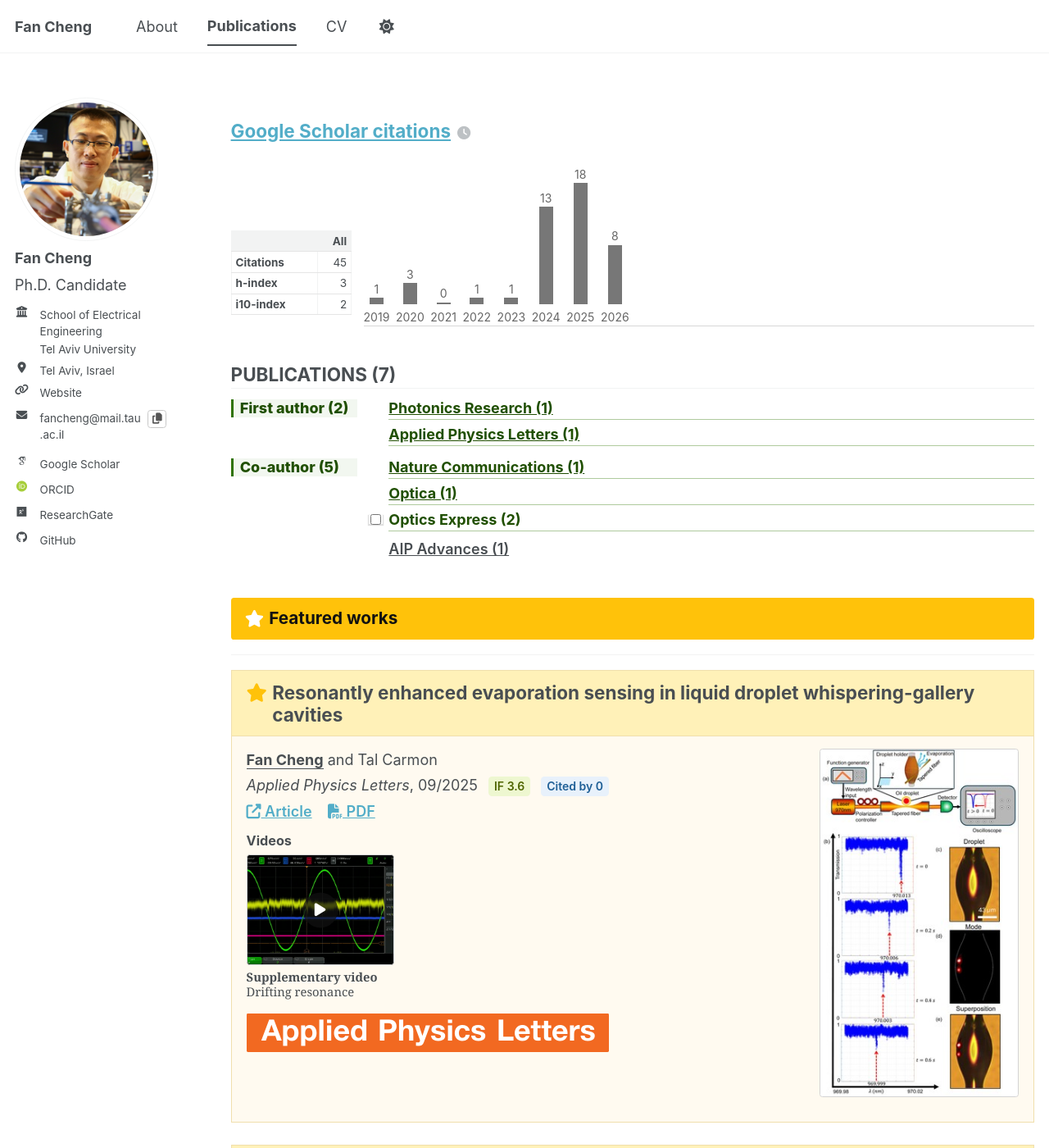
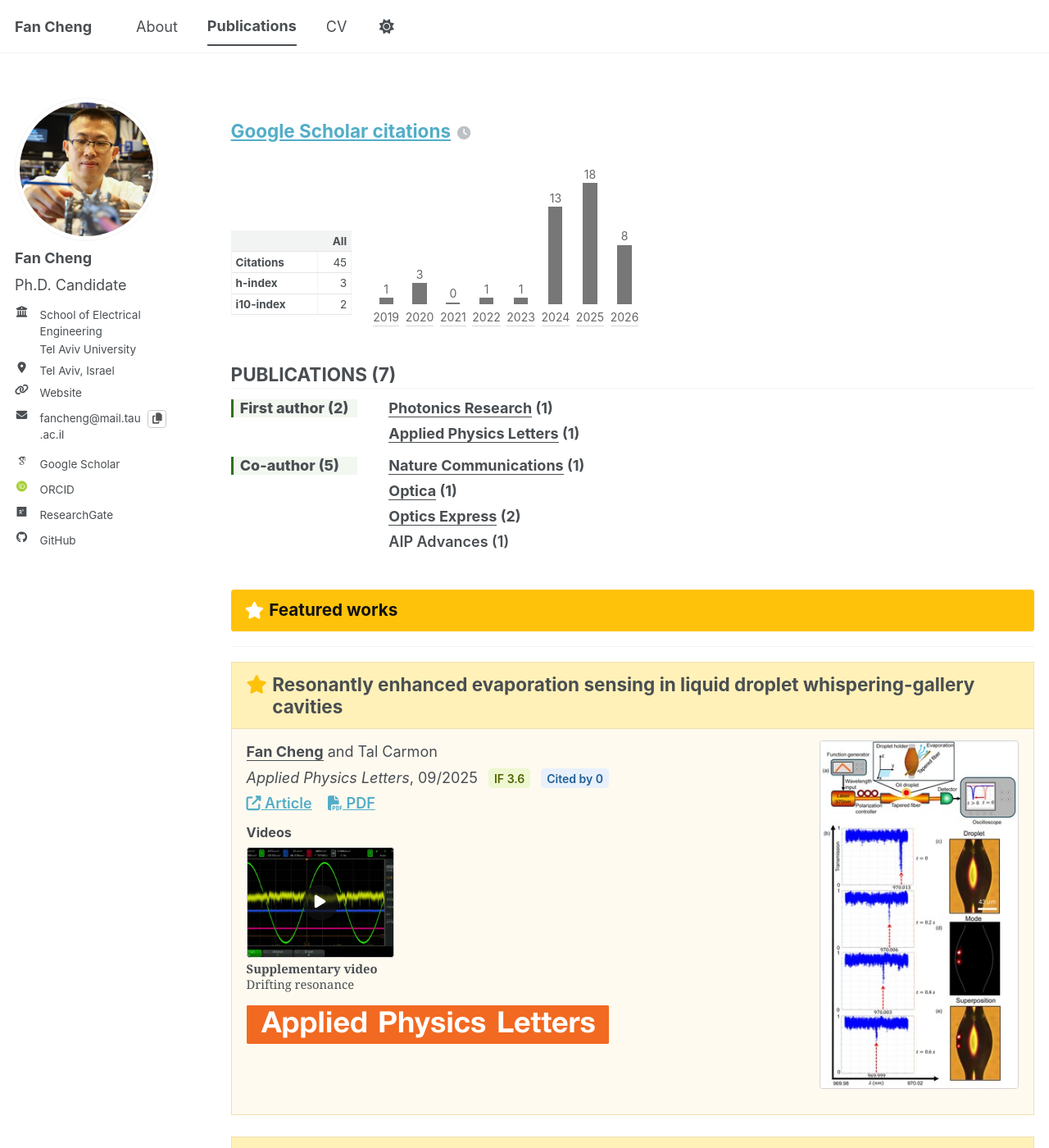
Before and after one commit to FanCheng5640/fancheng5640.github.io, a Jekyll site: the page built from _pages/publications.html, in a window 1280 px wide and 1400 px high. Shown: the whole window at 82% size. Built offline with Jekyll 4.4.1, drawn with Linux system fonts in a browser that asks for light colours; some web fonts are replaced; a script bundle is joined from its source files by our own code; library files that are not in the unit come from our copies; some of the changed text lies outside the part shown.

Commit message:
Refine publication metrics and thumbnails

```diff
--- a/_includes/publication-figure.html
+++ b/_includes/publication-figure.html
@@ -13,7 +13,7 @@
     <div class="publication__visual-cluster">
       <figure class="publication__figure publication__figure--{{ figure_context }} publication__figure--orientation-{{ figure_orientation }}">
         <a class="publication__figure-trigger" href="{{ figure_image | relative_url }}" data-publication-figure-open aria-haspopup="dialog" aria-controls="{{ figure_dialog_id }}" title="View larger image">
-          <img src="{{ figure_thumb | relative_url }}" alt="{{ figure_alt | escape }}" loading="lazy" decoding="async">
+          <img src="{{ figure_thumb | relative_url }}" alt="{{ figure_alt | escape }}" loading="eager" decoding="async">
         </a>
         <dialog id="{{ figure_dialog_id }}" class="publication__figure-dialog" data-publication-figure-dialog aria-label="Publication image">
           <button class="publication__figure-close" type="button" data-publication-figure-close aria-label="Close enlarged figure" title="Close">&times;</button>
--- a/_includes/publication-single.html
+++ b/_includes/publication-single.html
@@ -13,6 +13,11 @@
 {% assign journal_mark = journal_brand.mark | default: post.venue %}
 {% assign journal_logo = journal_brand.logo %}
 {% assign publication_metric = site.data.journal_metrics.journals | where: "name", post.venue | first %}
+{% assign impact_meta = site.data.journal_metrics.metadata %}
+{% assign impact_badge_title = nil %}
+{% if impact_meta %}
+  {% assign impact_badge_title = "Journal Impact Factor (JIF): " | append: impact_meta.metric_year | append: " JCR data." %}
+{% endif %}
 {% assign publication_citation = nil %}
 {% if post.doi and site.data.google_scholar.publication_citations %}
   {% assign publication_citation = site.data.google_scholar.publication_citations | where: "doi", post.doi | first %}
@@ -54,9 +59,9 @@
     <p class="publication__meta">
       {% if post.venue %}<i class="publication__venue">{{ post.venue }}</i>{% endif %}{% if post.date %}{% if post.venue %}, {% endif %}{{ post.date | default: "1900-01-01" | date: "%m/%Y" }}{% endif %}
       {% if publication_metric %}
-        <span class="publication__badge">IF {{ publication_metric.impact_factor }}</span>
+        <span class="publication__badge"{% if impact_badge_title %} title="{{ impact_badge_title | escape }}"{% endif %}>IF {{ publication_metric.impact_factor }}</span>
       {% elsif post.journal_impact_factor and post.journal_impact_factor != 0 %}
-        <span class="publication__badge">IF {{ post.journal_impact_factor }}</span>
+        <span class="publication__badge"{% if impact_badge_title %} title="{{ impact_badge_title | escape }}"{% endif %}>IF {{ post.journal_impact_factor }}</span>
       {% endif %}
       {% if publication_citation %}
         <span class="publication__badge publication__badge--citations">Cited by {{ publication_citation.citation_count }}</span>
--- a/_includes/publication-summary-venues.html
+++ b/_includes/publication-summary-venues.html
@@ -11,12 +11,12 @@
       {% assign venue_anchor_base = venue_post.url | default: venue_post.permalink | slugify %}
       {% assign venue_anchor = "publication-" | append: venue_anchor_base %}
       <span class="publication-summary__venue-spacer" aria-hidden="true"></span>
-      <a class="publication-summary__venue-name publication-summary__venue-link{{ priority_class }}" href="#{{ venue_anchor }}">{{ venue_group.name }} ({{ venue_items.size }})</a>
+      <a class="publication-summary__venue-name publication-summary__venue-link{{ priority_class }}" href="#{{ venue_anchor }}"><span class="publication-summary__venue-title">{{ venue_group.name }}</span> <span class="publication-summary__venue-count">({{ venue_items.size }})</span></a>
     {% else %}
       {% assign venue_slug = venue_group.name | slugify %}
-      {% assign venue_toggle_id = "publication-summary-" | append: include.role_slug | append: "-" | append: venue_slug %}
-      <input class="publication-summary__venue-toggle" type="checkbox" id="{{ venue_toggle_id }}">
-      <label class="publication-summary__venue-name publication-summary__venue-label{{ priority_class }}" for="{{ venue_toggle_id }}">{{ venue_group.name }} ({{ venue_items.size }})</label>
+      <span class="publication-summary__venue-spacer" aria-hidden="true"></span>
+      <details class="publication-summary__venue-details">
+        <summary class="publication-summary__venue-name publication-summary__venue-summary{{ priority_class }}"><span class="publication-summary__venue-title">{{ venue_group.name }}</span> <span class="publication-summary__venue-count">({{ venue_items.size }})</span></summary>
         <ul class="publication-summary__paper-list">
         {% for venue_post in venue_items %}
           {% assign paper_anchor_base = venue_post.url | default: venue_post.permalink | slugify %}
@@ -24,6 +24,7 @@
           <li><a href="#{{ paper_anchor }}">{{ venue_post.title }}</a></li>
         {% endfor %}
         </ul>
+      </details>
     {% endif %}
   </li>
 {% endfor %}
--- a/_pages/publications.html
+++ b/_pages/publications.html
@@ -74,7 +74,6 @@
 {% endif %}
 
 <h2 class="publication-count-heading">PUBLICATIONS ({{ site.publications | size }})</h2><hr class="publication-count-rule" />
-{% assign impact_meta = site.data.journal_metrics.metadata %}
 <div class="publication-summary">
   <section class="publication-summary__section">
     <h3 class="publication-summary__role">First author ({{ first_author_publications | size }})</h3>
@@ -103,6 +102,3 @@
 {% for post in publications_sorted %}
   {% include publication-single.html anchor_prefix="publication" %}
 {% endfor %}
-{% if impact_meta %}
-  <p class="publication-impact-note">Journal Impact Factor (JIF): {{ impact_meta.metric_year }} JCR data.</p>
-{% endif %}
--- a/_sass/layout/_publications.scss
+++ b/_sass/layout/_publications.scss
@@ -17,7 +17,8 @@
 .scholar-metrics__content {
   display: grid;
   grid-template-columns: 8.2rem minmax(16rem, 1fr);
-  gap: 0.8rem;
+  column-gap: 1.45rem;
+  row-gap: 0.8rem;
   align-items: end;
 }
 
@@ -47,9 +48,11 @@
   display: flex;
   align-items: end;
   gap: 0.42rem;
+  justify-self: start;
+  width: max-content;
+  max-width: 100%;
   min-height: 11rem;
   padding-top: 1.2rem;
-  border-bottom: 1px solid #d7d7d7;
 }
 
 .scholar-metrics__bar-group {
@@ -58,6 +61,7 @@
   justify-items: center;
   align-items: end;
   min-width: 1.65rem;
+  border-bottom: 1px solid #d7d7d7;
   color: #666;
   font-size: 0.78rem;
 }
@@ -135,7 +139,7 @@
   padding-left: 0.45rem;
   border-left: 3px solid #2f7300;
   background: rgba(47, 115, 0, 0.06);
-  color: #204f00;
+  color: var(--global-text-color);
   font-size: 1rem;
   font-weight: 800;
 }
@@ -163,27 +167,56 @@
   font-weight: 600;
 }
 
-.publication-summary__venue-link,
-.publication-summary__venue-label {
+.publication-summary .publication-summary__venue-link,
+.publication-summary .publication-summary__venue-summary,
+.publication-summary .publication-summary__paper-list a {
   color: inherit;
   text-decoration: none;
 }
 
-.publication-summary__venue-link:hover,
-.publication-summary__venue-link:focus,
-.publication-summary__paper-list a:hover,
-.publication-summary__paper-list a:focus {
+.publication-summary .publication-summary__venue-link:hover,
+.publication-summary .publication-summary__venue-link:focus,
+.publication-summary .publication-summary__venue-summary:hover,
+.publication-summary .publication-summary__venue-summary:focus,
+.publication-summary .publication-summary__paper-list a:hover,
+.publication-summary .publication-summary__paper-list a:focus {
   text-decoration: underline;
 }
 
-.publication-summary__venue-label {
+.publication-summary .publication-summary__venue-link:hover,
+.publication-summary .publication-summary__venue-link:focus,
+.publication-summary .publication-summary__venue-summary:hover,
+.publication-summary .publication-summary__venue-summary:focus {
+  text-decoration: none;
+}
+
+.publication-summary .publication-summary__venue-link:hover .publication-summary__venue-title,
+.publication-summary .publication-summary__venue-link:focus .publication-summary__venue-title,
+.publication-summary .publication-summary__venue-summary:hover .publication-summary__venue-title,
+.publication-summary .publication-summary__venue-summary:focus .publication-summary__venue-title {
+  text-decoration: underline;
+}
+
+.publication-summary__venue-details {
+  min-width: 0;
+}
+
+.publication-summary__venue-summary {
   cursor: pointer;
+  list-style: none;
+}
+
+.publication-summary__venue-summary::-webkit-details-marker {
+  display: none;
 }
 
 .publication-summary__venue-name--priority {
-  border-bottom: 1px solid rgba(47, 115, 0, 0.38);
-  color: #204f00;
-  font-weight: 750;
+  font-weight: 700;
+}
+
+.publication-summary__venue-name--priority .publication-summary__venue-title {
+  border-bottom: 1px solid currentColor;
+  padding-bottom: 0.02em;
 }
 
 .publication-summary__venue-spacer {
@@ -191,20 +224,13 @@
   height: 1em;
 }
 
-.publication-summary__venue-toggle {
-  width: 0.95rem;
-  height: 0.95rem;
-  margin: 0.2em 0 0;
-}
-
 .publication-summary__paper-list {
   display: none;
-  grid-column: 2;
   margin: 0.18rem 0 0.25rem;
   padding-left: 1rem;
 }
 
-.publication-summary__venue-toggle:checked ~ .publication-summary__paper-list {
+.publication-summary__venue-details[open] .publication-summary__paper-list {
   display: block;
 }
 
@@ -215,11 +241,10 @@
   list-style: disc;
 }
 
-.publication-summary__paper-list a {
+.publication-summary .publication-summary__paper-list a {
   color: inherit;
   font-size: 0.9rem;
   line-height: 1.25;
-  text-decoration: none;
 }
 
 @media (max-width: 520px) {
@@ -430,6 +455,7 @@
   color: #4f6500;
   font-size: 0.78em;
   font-weight: 600;
+  white-space: nowrap;
 }
 
 .publication__badge--citations {
@@ -541,6 +567,11 @@
   max-height: none;
   object-fit: contain;
   object-position: right center;
+  transition: none;
+}
+
+.publication__figure--list img {
+  transition: none;
 }
 
 .publication__item--has-visual-media .publication__figure--list .publication__figure-trigger img {
--- a/assets/js/_main.js
+++ b/assets/js/_main.js
@@ -181,13 +181,44 @@
     if (!lineHeight) {
       lineHeight = fontSize * 1.2;
     }
+
+    const walker = document.createTreeWalker(element, NodeFilter.SHOW_TEXT, {
+      acceptNode(node) {
+        return node.textContent.trim() ? NodeFilter.FILTER_ACCEPT : NodeFilter.FILTER_REJECT;
+      },
+    });
+    const centers = [];
+    while (walker.nextNode()) {
+      const range = document.createRange();
+      range.selectNodeContents(walker.currentNode);
+      Array.from(range.getClientRects()).forEach((rect) => {
+        if (rect.width > 1 && rect.height > 1) {
+          centers.push(rect.top + (rect.height / 2));
+        }
+      });
+    }
+
+    if (centers.length === 0) {
       return element.getBoundingClientRect().height / lineHeight;
+    }
+
+    const lineThreshold = Math.max(4, lineHeight * 0.65);
+    return centers
+      .sort((a, b) => a - b)
+      .reduce((count, center) => {
+        if (count === 0 || Math.abs(center - centers[count - 1]) > lineThreshold) {
+          centers[count] = center;
+          return count + 1;
+        }
+        return count;
+      }, 0);
   };
 
   const layoutItem = (item) => {
     const authors = item.querySelector(".publication__authors");
     const cluster = item.querySelector(".publication__visual-cluster");
     const logoRow = item.querySelector(".publication__journal-logo-row");
+    const meta = item.querySelector(".publication__meta");
     const image = cluster ? cluster.querySelector(".publication__figure-trigger img") : null;
     const figure = cluster ? cluster.querySelector(".publication__figure--list") : null;
     const videoCount = item.querySelectorAll(".publication__video-card").length;
@@ -196,22 +227,89 @@
       return;
     }
 
+    const revealCluster = () => {
+      cluster.style.removeProperty("visibility");
+      item.classList.add("publication__item--layout-ready");
+    };
+
+    item.classList.remove("publication__item--layout-ready");
+    cluster.style.visibility = "hidden";
     image.style.removeProperty("max-height");
     cluster.style.removeProperty("width");
     cluster.style.removeProperty("max-width");
     item.classList.remove("publication__item--figure-after-authors");
+    item.classList.remove("publication__item--figure-after-meta");
+
+    cluster.style.display = "none";
+    const baselineCounts = {
+      authors: getLineCount(authors),
+      meta: meta ? getLineCount(meta) : 1,
+    };
+    cluster.style.removeProperty("display");
+
+    const isSingleColumn = window.matchMedia("(max-width: 520px)").matches;
+    const isLandscapeFigure = figure && figure.classList.contains("publication__figure--orientation-landscape");
+    const isPortraitFigure = figure && figure.classList.contains("publication__figure--orientation-portrait");
     authors.before(cluster);
 
-    const isSingleColumn = window.matchMedia("(max-width: 520px)").matches;
-    const shouldPlaceAfterAuthors = isSingleColumn || getLineCount(authors) > 1.18;
+    const getCurrentCounts = () => ({
+      authors: getLineCount(authors),
+      meta: meta ? getLineCount(meta) : 1,
+    });
+    const exceedsBaseline = (counts) => (
+      counts.authors > baselineCounts.authors ||
+      counts.meta > baselineCounts.meta
+    );
+
+    let currentCounts = getCurrentCounts();
+    let shouldPlaceAfterAuthors = isSingleColumn || exceedsBaseline(currentCounts);
+
+    if (shouldPlaceAfterAuthors && !isSingleColumn) {
+      const initialClusterWidth = Math.floor(cluster.getBoundingClientRect().width);
+      let low = 1;
+      let high = initialClusterWidth;
+      let bestWidth = 0;
+
+      while (low <= high) {
+        const testWidth = Math.floor((low + high) / 2);
+        cluster.style.width = `${testWidth}px`;
+        cluster.style.maxWidth = `${testWidth}px`;
+        currentCounts = getCurrentCounts();
+
+        if (exceedsBaseline(currentCounts)) {
+          high = testWidth - 1;
+        } else {
+          bestWidth = testWidth;
+          low = testWidth + 1;
+        }
+      }
+
+      if (bestWidth > 0) {
+        cluster.style.width = `${bestWidth}px`;
+        cluster.style.maxWidth = `${bestWidth}px`;
+        currentCounts = getCurrentCounts();
+        shouldPlaceAfterAuthors = exceedsBaseline(currentCounts);
+      }
+
+      if (shouldPlaceAfterAuthors) {
+        cluster.style.removeProperty("width");
+        cluster.style.removeProperty("max-width");
+      }
+    }
 
     if (shouldPlaceAfterAuthors) {
       item.classList.add("publication__item--figure-after-authors");
       authors.after(cluster);
+      currentCounts = getCurrentCounts();
+      if (meta && currentCounts.meta > baselineCounts.meta) {
+        item.classList.add("publication__item--figure-after-meta");
+        meta.after(cluster);
+      }
     }
 
     if (
       shouldPlaceAfterAuthors &&
+      !cluster.style.width &&
       (item.classList.contains("publication__item--text-figure-only") || videoCount <= 1) &&
       figure &&
       figure.classList.contains("publication__figure--orientation-landscape")
@@ -221,18 +319,24 @@
     }
 
     if (!logoRow) {
+      revealCluster();
       return;
     }
 
     window.requestAnimationFrame(() => {
+      try {
         const imageBox = image.getBoundingClientRect();
         const logoBox = logoRow.getBoundingClientRect();
         const availableHeight = Math.floor(logoBox.bottom - imageBox.top - 1);
-      const canGrowToLogo =
+        const canGrowLandscapeToLogo =
           shouldPlaceAfterAuthors &&
           (item.classList.contains("publication__item--text-figure-only") || videoCount <= 1) &&
-        figure &&
-        figure.classList.contains("publication__figure--orientation-landscape");
+          isLandscapeFigure;
+        const canGrowPortraitToLogo =
+          !shouldPlaceAfterAuthors &&
+          (videoCount > 1 || item.classList.contains("publication__item--text-figure-only")) &&
+          isPortraitFigure;
+        const canGrowToLogo = canGrowLandscapeToLogo || canGrowPortraitToLogo;
 
         if (canGrowToLogo && availableHeight > imageBox.height + 1) {
           image.style.maxHeight = `${availableHeight}px`;
@@ -256,6 +360,9 @@
 
         const nextHeight = Math.max(48, Math.floor(adjustedImageBox.height - overflow - 1));
         image.style.maxHeight = `${nextHeight}px`;
+      } finally {
+        revealCluster();
+      }
     });
   };
 
```
Also changed, not shown: _pages/cv.md (+1 -1 lines), images/logos/shanxi-university-logo-cv.png, images/logos/tel-aviv-university-logo-cv.png, references/solid-microcavity-circle-corrected.png (added). Lines whose indentation alone changed are shown as unchanged.
